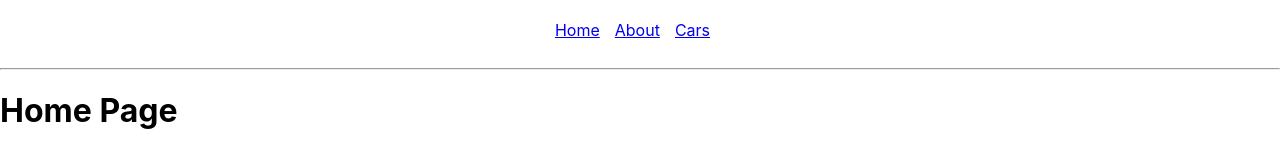
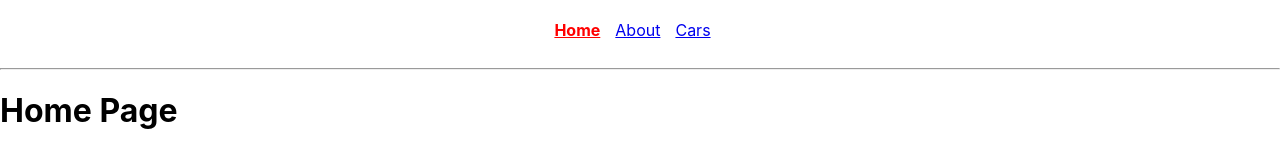
Before and after one commit to academind-345590/react-theory-routes, a React app: page / in a window 1280 px wide. Shown: the top 160 px of the page. Built offline with nearby package versions, Linux system fonts and the light colour scheme.

Commit message:
add refer's params

```diff
--- a/src/App.js
+++ b/src/App.js
@@ -12,13 +12,28 @@ class App extends Component {
         <nav className="nav">
           <ul>
             <li>
-              <NavLink to="/">Home</NavLink>
+              <NavLink
+                to="/"
+                exact
+                activeClassName = {'some-active'}
+              >Home</NavLink>
             </li>
             <li>
-              <NavLink to="/about">About</NavLink>
+              <NavLink
+                to="/about"
+                activeStyle = {{
+                  color: 'orange'
+                }}
+              >About</NavLink>
             </li>
             <li>
-              <NavLink to="/cars">Cars</NavLink>
+              <NavLink
+                to={{
+                  pathname: '/cars',
+                  search: 'k?a=1&b=2',
+                  hash: 'some-hash'
+                }}
+              >Cars</NavLink>
             </li>
           </ul>
         </nav>
--- a/src/App.scss
+++ b/src/App.scss
@@ -25,6 +25,11 @@
 
     li {
       margin-right: 15px;
+
+      a.active, a.some-active {
+        font-weight: bold;
+        color: red;
+      }
     }
   }
 }
```
